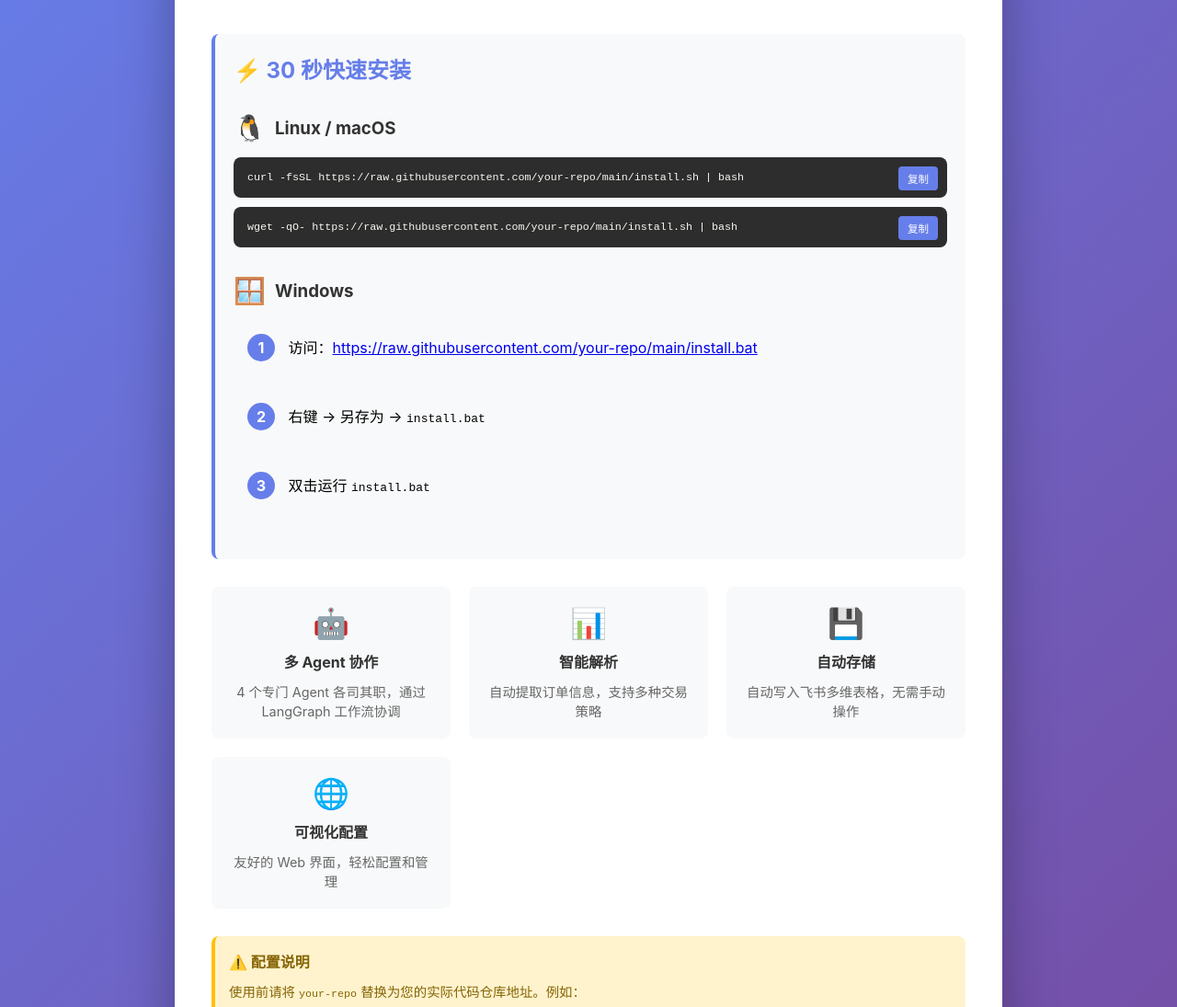
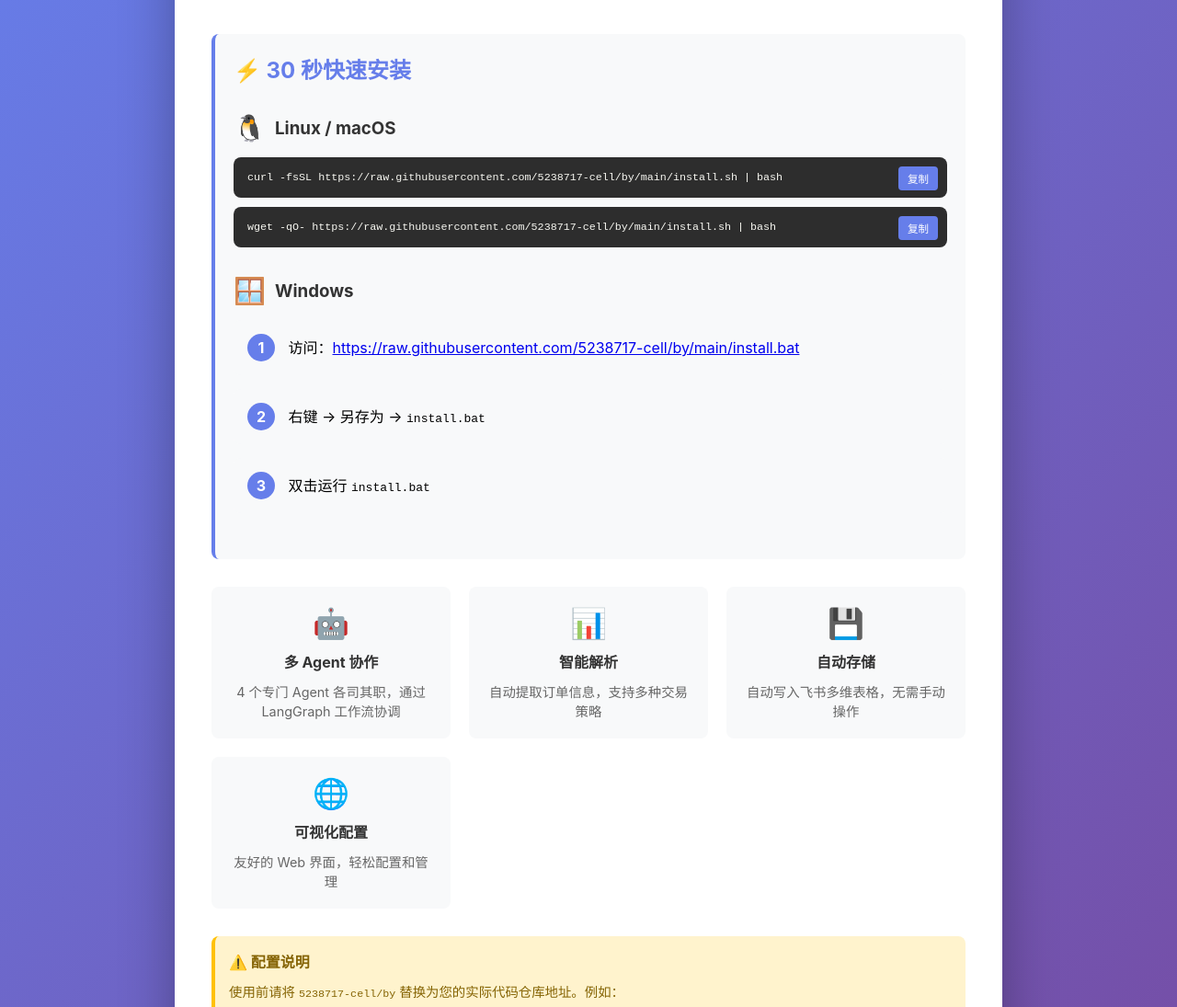
Before and after one commit to 5238717-cell/by, a plain HTML site: page index.html in a window 1280 px wide. Shown: the part 156-1251 px from the top of the page at 92% size. Drawn offline with Linux system fonts and the light colour scheme.

Commit message:
chore: 更新代码仓库地址为实际仓库

```diff
--- a/index.html
+++ b/index.html
@@ -231,11 +231,11 @@
                 <h3><span class="platform-icon">🐧</span> Linux / macOS</h3>
                 <div class="code-block" style="position: relative;">
                     <button class="copy-btn" onclick="copyCode(this)">复制</button>
-                    <code>curl -fsSL https://raw.githubusercontent.com/your-repo/main/install.sh | bash</code>
+                    <code>curl -fsSL https://raw.githubusercontent.com/5238717-cell/by/main/install.sh | bash</code>
                 </div>
                 <div class="code-block" style="position: relative;">
                     <button class="copy-btn" onclick="copyCode(this)">复制</button>
-                    <code>wget -qO- https://raw.githubusercontent.com/your-repo/main/install.sh | bash</code>
+                    <code>wget -qO- https://raw.githubusercontent.com/5238717-cell/by/main/install.sh | bash</code>
                 </div>
             </div>
 
@@ -243,7 +243,7 @@
                 <h3><span class="platform-icon">🪟</span> Windows</h3>
                 <div class="steps">
                     <div class="step">
-                        访问：<a href="https://raw.githubusercontent.com/your-repo/main/install.bat" target="_blank">https://raw.githubusercontent.com/your-repo/main/install.bat</a>
+                        访问：<a href="https://raw.githubusercontent.com/5238717-cell/by/main/install.bat" target="_blank">https://raw.githubusercontent.com/5238717-cell/by/main/install.bat</a>
                     </div>
                     <div class="step">
                         右键 → 另存为 → <code>install.bat</code>
@@ -280,7 +280,7 @@
 
         <div class="warning">
             <h4>⚠️ 配置说明</h4>
-            <p>使用前请将 <code>your-repo</code> 替换为您的实际代码仓库地址。例如：</p>
+            <p>使用前请将 <code>5238717-cell/by</code> 替换为您的实际代码仓库地址。例如：</p>
             <div class="code-block">
                 <code>https://raw.githubusercontent.com/username/multi-agent-system/main/install.sh</code>
             </div>
@@ -288,7 +288,7 @@
 
         <div class="footer">
             <p>
-                <a href="https://github.com/your-repo/multi-agent-system" target="_blank">GitHub 仓库</a> |
+                <a href="https://github.com/5238717-cell/by/multi-agent-system" target="_blank">GitHub 仓库</a> |
                 <a href="docs/ONLINE_INSTALL.md">在线部署文档</a> |
                 <a href="README.md">完整文档</a>
             </p>
```
Also changed, not shown: 3 other files.
